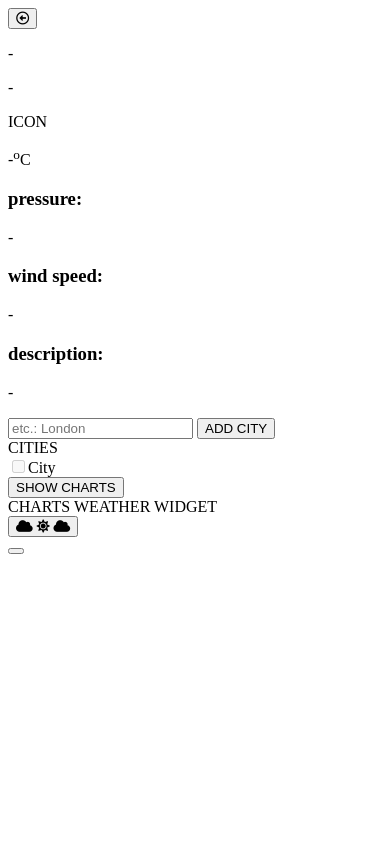
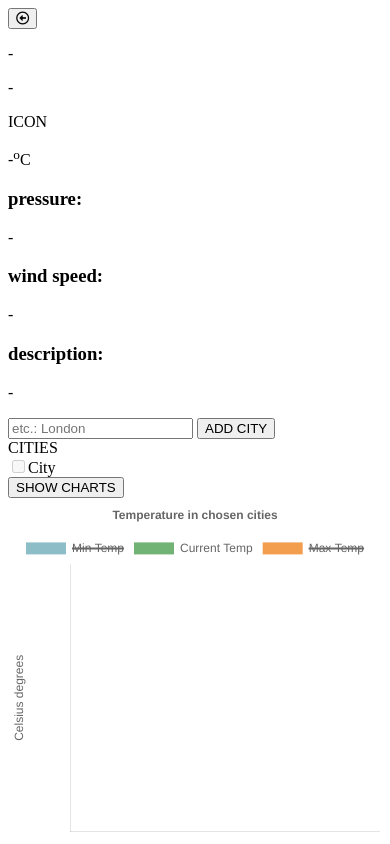
Before and after one commit to Webster2020/WEATHER_APP, a website with bundled scripts: page src/index.html in a window 390 px wide. Both pictures are taken after a click on the button "SHOW CHARTS". Shown: the top 844 px of the page. Built offline with nearby package versions, Linux system fonts and the light colour scheme; no server answers.

Commit message:
Add weather charts

```diff
--- a/src/index.html
+++ b/src/index.html
@@ -79,7 +79,19 @@
 
     <section class='container charts-weather-page'>
       <div class='charts-weather-widget'>
-        CHARTS WEATHER WIDGET
+
+        <div class='chart-container'>
+          <div class='chart-wrapper' id='temp-chart-wrapper'>
+            <canvas class='chart' id="tempChart"></canvas>
+          </div>
+        </div>
+
+        <div class='chart-container'>
+          <div class='chart-wrapper' id='wind-chart-wrapper'>
+            <canvas class='chart' id="windChart"></canvas>
+          </div>
+        </div>
+
       </div>
     </section>
 
@@ -109,6 +121,9 @@
 
     </section>
   </main>
+
+  <script src="https://cdnjs.cloudflare.com/ajax/libs/Chart.js/2.4.0/Chart.min.js"></script>
   <script src='./js/app.js' type='module'></script>
+
 </body>
 </html>
--- a/src/js/chartsWeather.js
+++ b/src/js/chartsWeather.js
@@ -0,0 +1,187 @@
+//OPEN WEATHER API
+const api = {
+  constValues: {
+    KELVIN: 273,
+    key: 'e69d6b961979bddc93a99fcc917017b3',
+  }
+};
+
+const citiesWeather = {};
+
+//GETTING WEATHER DATA FROM API BU ARRAY OF CITIES
+export const renderCharts = (cities) => {
+  const promises = [];
+  for (let i = 0; i < cities.length; i++) {
+    promises.push(fetch(`https://api.openweathermap.org/data/2.5/weather?q=${cities[i]}&appid=${api.constValues.key}`, {mode: 'cors'}));
+  }
+  Promise.all(promises)
+    .then(function(allResponse) {
+      const responses = [];
+      for (let i = 0; i < allResponse.length; i++) {
+        responses.push(allResponse[i].json());
+      }
+      return Promise.all(responses);
+    })
+    .then(function(allData) {
+      const data = [];
+      for (let i = 0; i < allData.length; i++) {
+        data.push(allData[i].sys.country);
+        //test
+        citiesWeather[allData[i].name] = {
+          name: allData[i].name,
+          country: allData[i].sys.country,
+          temp: Math.floor(allData[i].main.temp - api.constValues.KELVIN),
+          tempMin: Math.floor(allData[i].main.temp_min - api.constValues.KELVIN),
+          tempMax: Math.floor(allData[i].main.temp_max - api.constValues.KELVIN),
+          tempDeg: 'o',
+          tempUnit: 'C',
+          wind: allData[i].wind.speed,
+          windUnit: 'm/s',
+          pressure: allData[i].main.pressure,
+          pressureUnit: 'hPa',
+          humidity: allData[i].main.humidity,
+          humidityUnit: '%'
+        };
+      }
+    })
+    .then(function() {
+      createTempChart(cities);
+      createWindChart(cities);
+    })
+    .catch((error) => {
+      console.error('Error:', error);
+    });
+};
+
+// TEMP CHART CANVAS
+function createTempChart(cities) {
+  const chartToRemove = document.querySelector('#tempChart');
+  chartToRemove.remove();
+  const newChartWrapper = document.querySelector('#temp-chart-wrapper');
+  const chartNode = '<canvas class="chart" id="tempChart"></canvas>';
+  newChartWrapper.innerHTML = chartNode;
+  const ctx = document.getElementById('tempChart').getContext('2d');
+  ctx.canvas.width = 300;
+  ctx.canvas.height = 280;
+  // eslint-disable-next-line no-undef
+  const chart = new Chart(ctx, {
+    // 1
+    type: 'bar',
+    options: {
+      responsive: true,
+      legend: {
+        position: 'top',
+      },
+      hover: {
+        mode: 'label'
+      },
+      scales: {
+        xAxes: [{
+          display: true,
+        }],
+        yAxes: [{
+          display: true,
+          scaleLabel: {
+            display: true,
+            labelString: 'Celsius degrees'
+          },
+          ticks: {
+            //beginAtZero: true,
+            min: (Math.min(...cities.map(city => citiesWeather[city].tempMin)) > 0 ? 0 : (Math.min(...cities.map(city => citiesWeather[city].tempMin)) + (Math.min(...cities.map(city => citiesWeather[city].tempMin)) % 10) - 20)),
+            steps: 5,
+            stepValue: 5,
+            max: (Math.max(...cities.map(city => citiesWeather[city].tempMax)) - (Math.max(...cities.map(city => citiesWeather[city].tempMax)) % 10) + 20)
+          }
+        }]
+      },
+      title: {
+        display: true,
+        text: 'Temperature in chosen cities',
+      }
+    },
+    data: {
+      labels: cities,
+      datasets: [{
+        label: 'Min Temp',
+        backgroundColor: '#8DBEC8',
+        borderColor: '#8DBEC8',
+        data: cities.map(city => citiesWeather[city].tempMin),
+        hidden: true,
+      },
+      {
+        label: 'Current Temp',
+        backgroundColor: '#71B374',
+        borderColor: '#71B374',
+        data: cities.map(city => citiesWeather[city].temp),
+      },
+      {
+        label: 'Max Temp',
+        backgroundColor: '#F29E4E',
+        borderColor: '#F29E4E',
+        data: cities.map(city => citiesWeather[city].tempMax),
+        hidden: true,
+      }]
+    },
+  });
+  console.log(chart);
+}
+
+// TEMP CHART CANVAS
+function createWindChart(cities) {
+  const chartToRemove = document.querySelector('#windChart');
+  chartToRemove.remove();
+  const newChartWrapper = document.querySelector('#wind-chart-wrapper');
+  const chartNode = '<canvas class="chart" id="windChart"></canvas>';
+  newChartWrapper.innerHTML = chartNode;
+  const ctx = document.getElementById('windChart').getContext('2d');
+  ctx.canvas.width = 300;
+  ctx.canvas.height = 280;
+  // eslint-disable-next-line no-undef
+  const chart = new Chart(ctx, {
+    // 1
+    type: 'bar',
+    options: {
+      responsive: true,
+      legend: {
+        position: 'top',
+      },
+      hover: {
+        mode: 'label'
+      },
+      scales: {
+        xAxes: [{
+          display: true,
+        }],
+        yAxes: [{
+          display: true,
+          scaleLabel: {
+            display: true,
+            labelString: 'meters per second'
+          },
+          ticks: {
+            //beginAtZero: true,
+            min: 0,
+            steps: 5,
+            stepValue: 5,
+            max: (Math.max(...cities.map(city => citiesWeather[city].wind)) - (Math.max(...cities.map(city => citiesWeather[city].wind)) % 2) + 2)
+          }
+        }]
+      },
+      title: {
+        display: true,
+        text: 'Wind speed in chosen cities',
+      }
+    },
+    data: {
+      labels: cities,
+      datasets: [{
+        label: 'Wind speed',
+        backgroundColor: '#8DBEC8',
+        borderColor: '#8DBEC8',
+        data: cities.map(city => citiesWeather[city].wind),
+        hidden: false,
+      }]
+    },
+  });
+  console.log(chart);
+}
--- a/src/js/citiesForm.js
+++ b/src/js/citiesForm.js
@@ -1,6 +1,7 @@
 'use strict';
 
 import {domElement, classNames} from './settings.js';
+import { renderCharts } from './chartsWeather.js';
 
 //GET ELEMENTS
 const citiesFormPage = domElement.citiesForm.page;
@@ -120,7 +121,8 @@ export const initCitiesForm = () => {
     chartsWeatherPage.classList.add(classNames.home.pageActive);
     chartsWeatherWidget.classList.add(classNames.home.elemGoBack);
     chartsWeatherWidget.classList.add(classNames.home.elemShow);
-    //renderCharts(cities);
+
+    renderCharts(cities);
   });
 
   //ADD CITY
--- a/src/sass/partials/_chartsWeather.scss
+++ b/src/sass/partials/_chartsWeather.scss
@@ -15,14 +15,35 @@
 .charts-weather-widget {
   position: relative;
   display: flex;
-  flex-direction: column;
+  flex-direction: row;
   margin: 0;
   padding: 20px;
-  width: 300px;
   top: 0;
-  border: 10px solid $color-light;
-  border-radius: 30px;
   font-family: $font-text;
   text-align: center;
   z-index: 115;
 }
+
+.chart-container {
+  height: 350px;
+  width: 350px;
+  margin: 0 10px;
+  border: 10px solid $color-light;
+  border-radius: 30px;
+}
+
+.chart-wrapper {
+  padding: 10px;
+}
+
+//MEDIA
+@media (max-width: 768px) {
+  .charts-weather-widget {
+    flex-direction: column;
+  }
+  .chart-container {
+    height: 300px;
+    width: 300px;
+    margin: 20px 5px;
+  }
+}
--- a/src/sass/partials/_citiesForm.scss
+++ b/src/sass/partials/_citiesForm.scss
@@ -134,7 +134,3 @@
   background-color: $color-light;
   color: $color-dark;
 }
-
-// .take-value-button {
-//   width: 100%;
-// }
```
